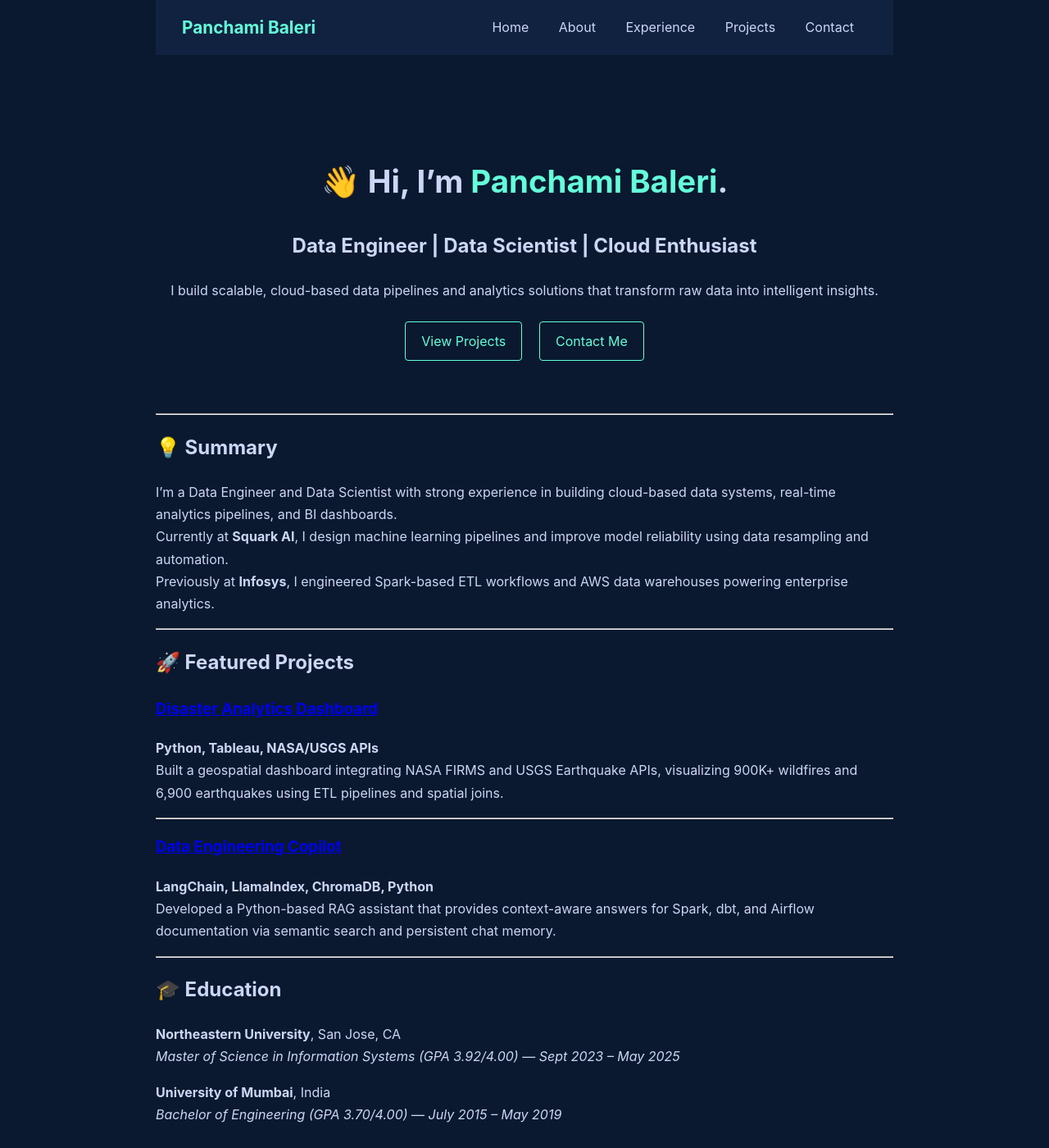
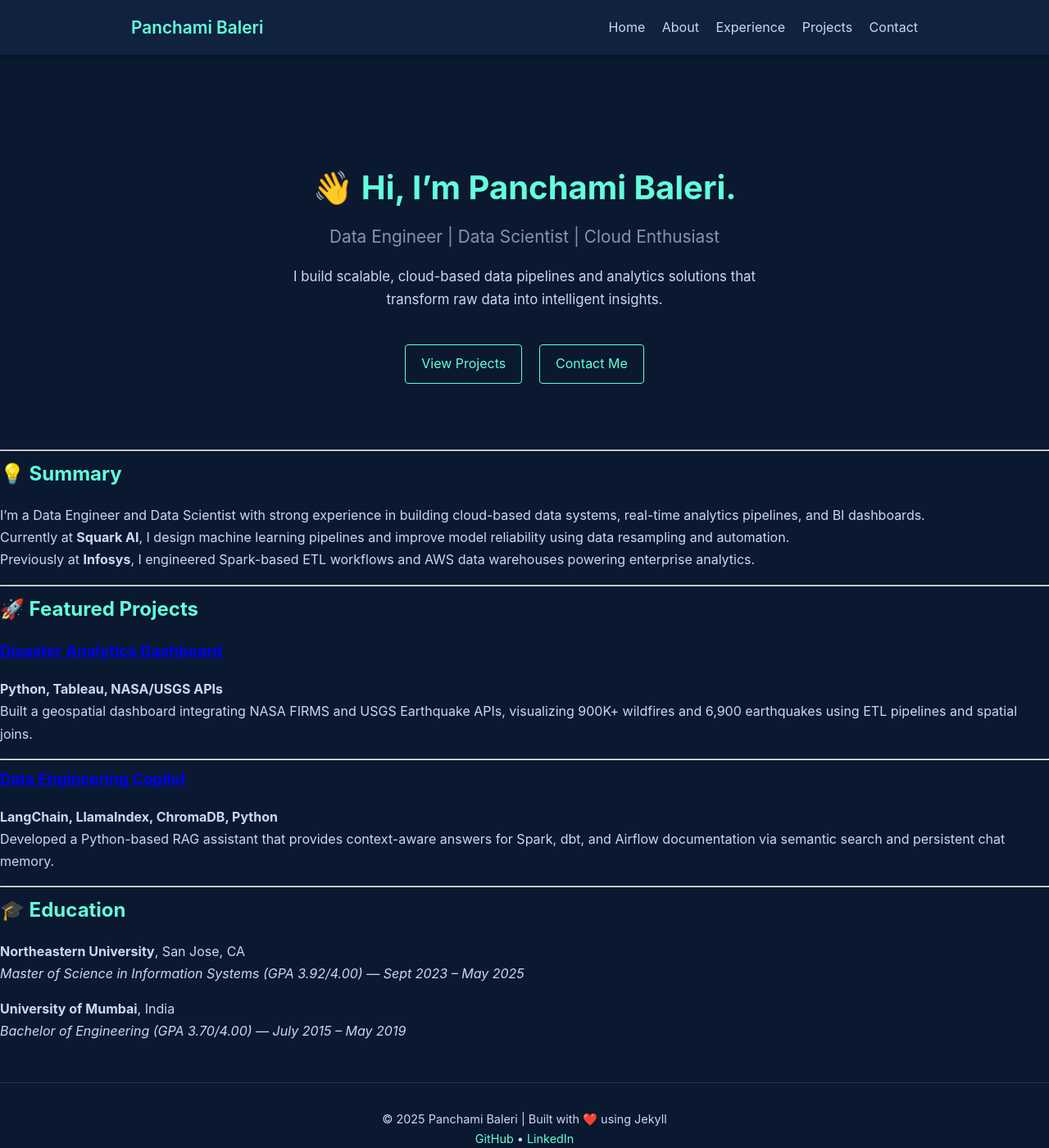
Before and after one commit to Balerip/panchami-baleri.github.io, a Jekyll site: the page built from index.md, in a window 1280 px wide and 1400 px high. Shown: the whole window at 82% size. Built offline with Jekyll 4.4.1, drawn with Linux system fonts in a browser that asks for light colours.

Commit message:
Update style.css

```diff
--- a/assets/css/style.css
+++ b/assets/css/style.css
@@ -1,28 +1,46 @@
+/* === RESET DEFAULTS FROM MINIMAL THEME === */
+body, h1, h2, h3, p, ul {
+  margin: 0;
+  padding: 0;
+}
+
 body {
   background: #0a192f;
   color: #ccd6f6;
   font-family: "Inter", system-ui, sans-serif;
   line-height: 1.7;
-  margin: 0;
-  padding: 0;
-  max-width: 900px;
-  margin: auto;
+  overflow-x: hidden;
 }
 
+/* === GLOBAL WRAPPER === */
+.page-container {
+  max-width: 960px;
+  margin: 0 auto;
+  padding: 2rem 1rem;
+}
+
+/* === NAVBAR === */
 header {
   background: #112240;
-  padding: 1rem 2rem;
+  width: 100%;
+  z-index: 999;
+  box-shadow: 0 2px 4px rgba(0,0,0,0.2);
+  position: sticky;
+  top: 0;
 }
 
 .navbar {
   display: flex;
   justify-content: space-between;
   align-items: center;
+  max-width: 960px;
+  margin: 0 auto;
+  padding: 1rem;
 }
 
 .nav-logo {
   color: #64ffda;
-  font-weight: bold;
+  font-weight: 600;
   text-decoration: none;
   font-size: 1.3rem;
 }
@@ -30,26 +48,43 @@
 .nav-links a {
   color: #ccd6f6;
   text-decoration: none;
-  margin: 0 1rem;
+  margin-left: 1rem;
+  font-size: 1rem;
 }
 
 .nav-links a:hover {
   color: #64ffda;
 }
 
+/* === HERO SECTION === */
 .hero {
   text-align: center;
-  padding: 6rem 1rem 3rem;
+  padding: 6rem 1rem 4rem;
 }
 
 .hero h1 {
-  font-size: 2.4rem;
+  font-size: 2.5rem;
+  margin-bottom: 0.5rem;
+}
+
+.hero h2 {
+  font-size: 1.3rem;
+  font-weight: 400;
+  color: #8892b0;
+}
+
+.hero p {
+  margin: 1rem auto 2rem;
+  max-width: 600px;
+  font-size: 1.05rem;
+  color: #ccd6f6;
 }
 
 .accent {
   color: #64ffda;
 }
 
+/* === BUTTONS === */
 .btn, .btn-outline {
   border: 1px solid #64ffda;
   color: #64ffda;
@@ -58,7 +93,7 @@
   margin: 0.5rem;
   text-decoration: none;
   display: inline-block;
-  transition: 0.3s;
+  transition: all 0.3s ease;
 }
 
 .btn:hover {
@@ -67,17 +102,55 @@
 }
 
 .btn-outline:hover {
-  background: #64ffda33;
+  background: rgba(100, 255, 218, 0.1);
 }
 
+/* === CONTENT SECTIONS === */
+main {
+  margin-top: 2rem;
+  margin-bottom: 3rem;
+}
+
+main h1, main h2, main h3 {
+  color: #64ffda;
+  margin-bottom: 1rem;
+}
+
+main p {
+  margin-bottom: 1rem;
+}
+
+section {
+  margin-bottom: 3rem;
+}
+
+/* === FOOTER === */
 footer {
   text-align: center;
-  padding: 2rem;
+  padding: 2rem 1rem;
   border-top: 1px solid #233554;
-  margin-top: 3rem;
+  background: #0a192f;
+  font-size: 0.9rem;
 }
 
 footer a {
   color: #64ffda;
   text-decoration: none;
 }
+
+footer a:hover {
+  text-decoration: underline;
+}
+
+/* === RESPONSIVE FIXES === */
+@media (max-width: 768px) {
+  .navbar {
+    flex-direction: column;
+  }
+  .nav-links {
+    margin-top: 0.5rem;
+  }
+  .hero h1 {
+    font-size: 2rem;
+  }
+}
```
